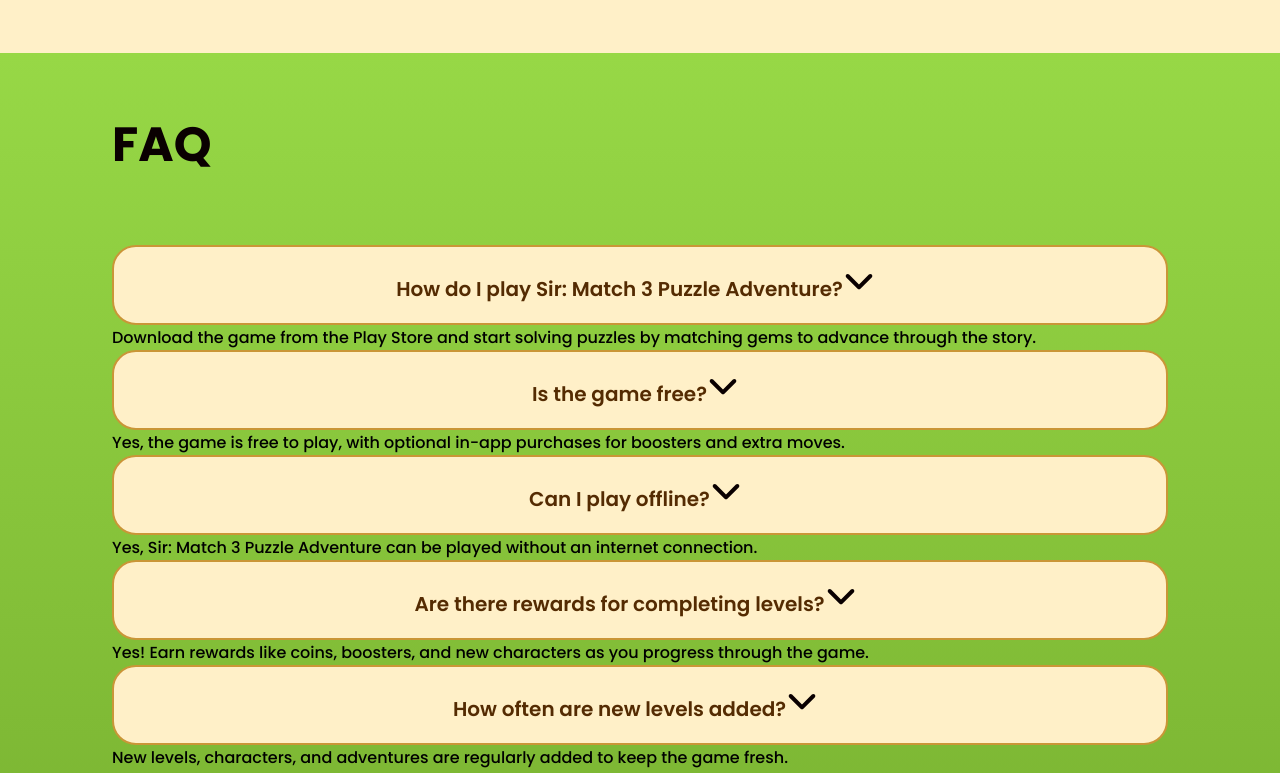
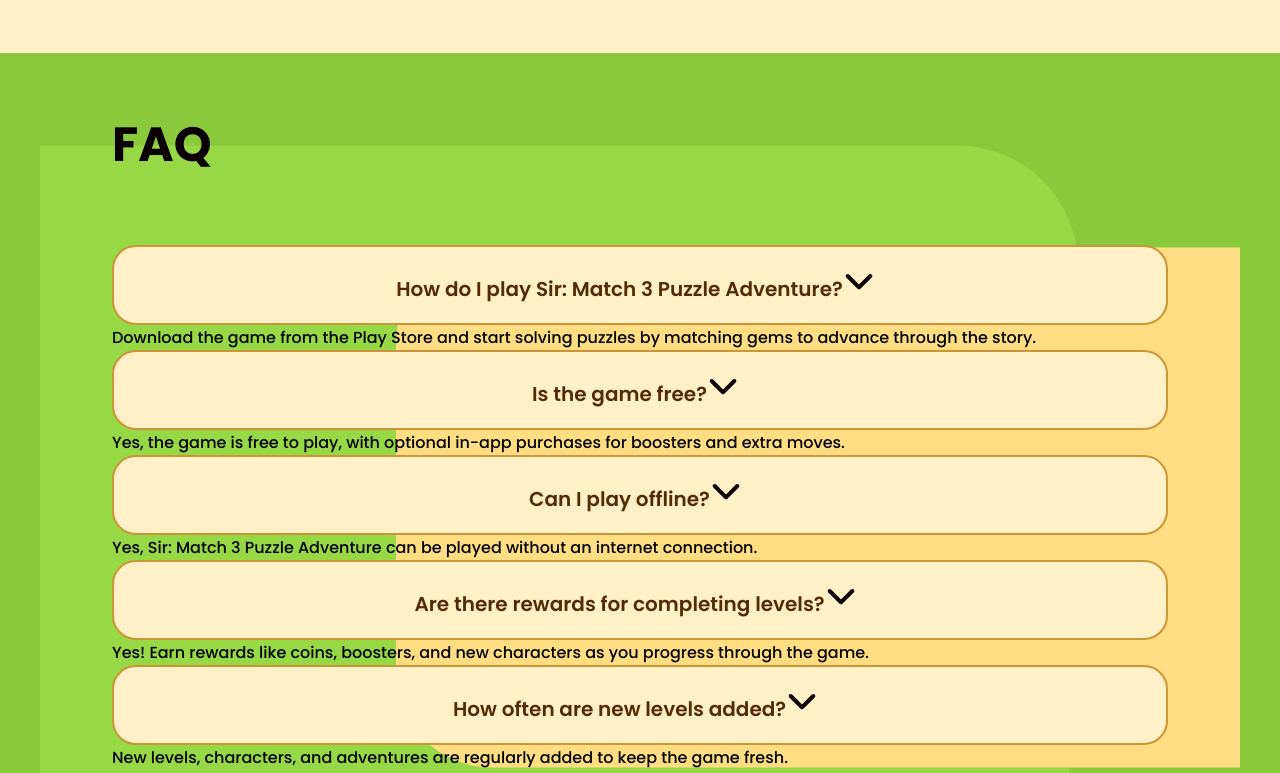
Before and after one commit to Vita0609/Sir-Match-3-Puzzle, a website built with Vite: page src/index.html in a window 1280 px wide. Shown: the part 3255-4028 px from the top of the page. Built offline with nearby package versions, Linux system fonts and the light colour scheme; what accordion-js would draw is missing.

Commit message:
slider/faq

```diff
--- a/src/partials/faq.html
+++ b/src/partials/faq.html
@@ -1,5 +1,7 @@
 <section class="faq" id="faq">
-  <div class="container">
+  <div class="container container-faq">
+    <div class="green-rectangle"></div>
+    <div class="yellow-rectangle"></div>
     <h2 class="faq-title">FAQ</h2>
     <div class="accordion-container">
       <div class="ac">
--- a/src/scss/layouts/_faq.scss
+++ b/src/scss/layouts/_faq.scss
@@ -2,7 +2,8 @@
     .faq {
         padding-top: 56px;
         padding-bottom: 56px;
-        background: linear-gradient(180deg, #97d846 0%, #7cb633 100%);
+        // background: linear-gradient(180deg, #97d846 0%, #7cb633 100%);
+        background-color: $color_green_dark;
     }
 
     .faq-title {
@@ -52,7 +53,43 @@
 }
 
 @include media(desktop) {
+
+    .faq {
+        height: 800px;
+    }
+
+    .accordion-container {
+        position: sticky;
+    }
+
+    .container-faq {
+        position: relative;
+    }
+
+    .green-rectangle {
+        position: absolute;
+        top: 50%;
+        left: 0;
+        transform: translateY(-42%);
+        border-radius: 0 120px 120px 0;
+        width: 1038px;
+        height: 701px;
+        background-color: $color_fill_green;
+    }
+
+    .yellow-rectangle {
+        position: absolute;
+        top: 50%;
+        right: 0;
+        transform: translateY(-37%);
+        border-radius: 96px 0 0 96px;
+        width: 844px;
+        height: 520px;
+        background-color: $color_orange_light;
+    }
+
     .faq-title {
+        position: sticky;
         font-size: 48px;
         margin-bottom: 64px;
     }
```
Also changed, not shown: src/privacy-policy.html (+1 -0 lines), src/terms-and-conditions.html (+1 -0 lines).
